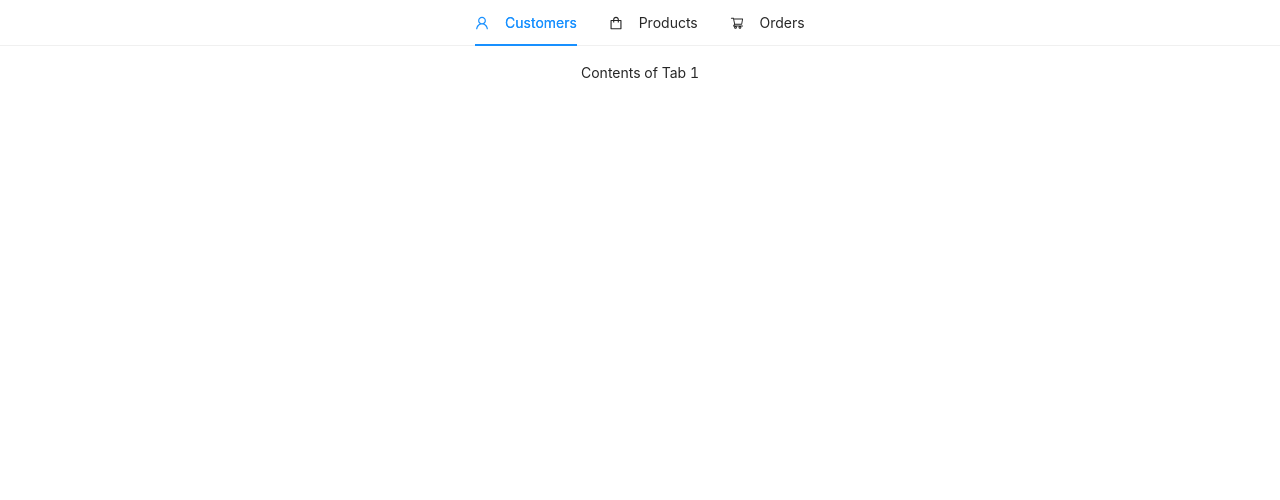
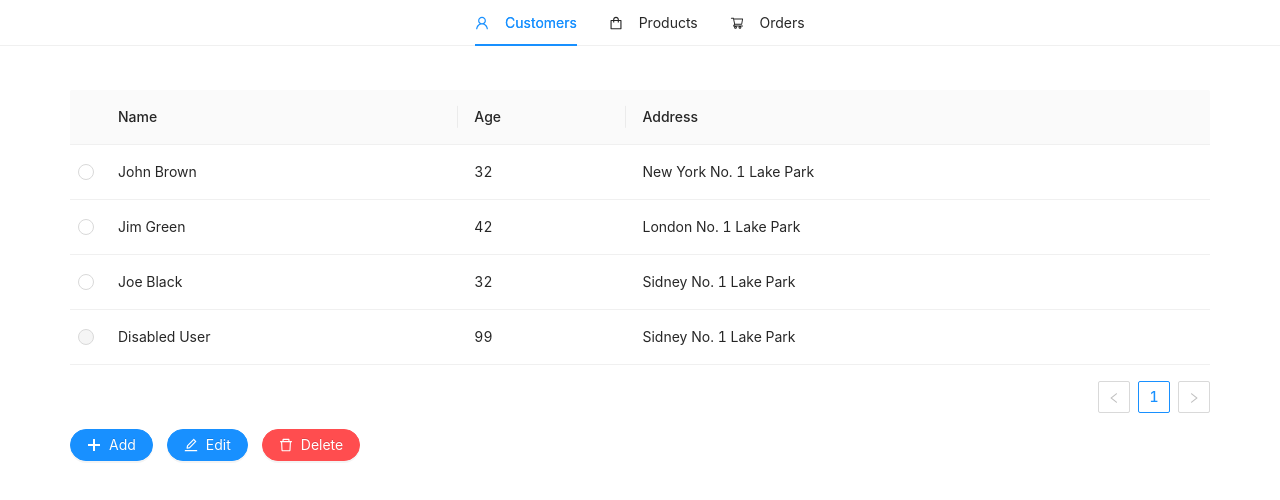
Before and after one commit to antokios/simple-shop, a React (Create React App) app: page / in a window 1280 px wide. Shown: the top 500 px of the page. Built offline with nearby package versions, Linux system fonts and the light colour scheme.

Commit message:
Added DataTable component, populated tabs with mock table

```diff
--- /dev/null
+++ b/src/components/DataTable.css
@@ -0,0 +1,11 @@
+.Table {
+    margin: 2em 5em 5em 5em;
+}
+
+.ButtonGroup {
+    text-align: start;
+}
+
+.ActionButton {
+    margin-right: 1em;
+}
--- /dev/null
+++ b/src/components/DataTable.js
@@ -0,0 +1,36 @@
+import { Table, Button } from 'antd';
+import { PlusOutlined, EditOutlined, DeleteOutlined } from '@ant-design/icons';
+import './DataTable.css';
+
+// rowSelection object indicates the need for row selection
+const rowSelection = {
+    onChange: (selectedRowKeys, selectedRows) => {
+        console.log(`selectedRowKeys: ${selectedRowKeys}`, 'selectedRows: ', selectedRows);
+    },
+    getCheckboxProps: (record) => ({
+        disabled: record.name === 'Disabled User', // Column configuration not to be checked
+        name: record.name,
+    }),
+};
+
+const DataTable = (props) => {
+    return (
+        <div className="Table">
+            <Table
+                rowSelection={{
+                    type: 'radio',
+                    ...rowSelection,
+                }}
+                columns={props.columns}
+                dataSource={props.data}
+            />
+            <div className="ButtonGroup">
+                <Button type="primary" shape="round" icon={<PlusOutlined />} className="ActionButton" onClick={props.addAction}>Add</Button>
+                <Button type="primary" shape="round" icon={<EditOutlined />} className="ActionButton" onClick={props.editAction}>Edit</Button>
+                <Button danger type="primary" shape="round" icon={<DeleteOutlined />} className="ActionButton" onClick={props.deleteAction}>Delete</Button>
+            </div>
+        </div>
+    );
+};
+
+export default DataTable;
--- a/src/pages/Customers.js
+++ b/src/pages/Customers.js
@@ -1,7 +1,69 @@
+import DataTable from '../components/DataTable';
+
+const columns = [
+    {
+        title: 'Name',
+        dataIndex: 'name',
+    },
+    {
+        title: 'Age',
+        dataIndex: 'age',
+    },
+    {
+        title: 'Address',
+        dataIndex: 'address',
+    },
+];
+
+const data = [
+    {
+        key: '1',
+        name: 'John Brown',
+        age: 32,
+        address: 'New York No. 1 Lake Park',
+    },
+    {
+        key: '2',
+        name: 'Jim Green',
+        age: 42,
+        address: 'London No. 1 Lake Park',
+    },
+    {
+        key: '3',
+        name: 'Joe Black',
+        age: 32,
+        address: 'Sidney No. 1 Lake Park',
+    },
+    {
+        key: '4',
+        name: 'Disabled User',
+        age: 99,
+        address: 'Sidney No. 1 Lake Park',
+    },
+];
+
 const Customers = () => {
+    const addCustomer = () => {
+        console.log('Add Customer!!!');
+    };
+
+    const editCustomer = () => {
+        console.log('Edit Customer!!!');
+    };
+
+    const deleteCustomer = () => {
+        console.log('Delete Customer!!!');
+    };
+
     return (
         <div>
-            Contents of Tab 1
+            <DataTable
+                data={data}
+                columns={columns}
+                addAction={addCustomer}
+                editAction={editCustomer}
+                deleteAction={deleteCustomer}
+            />
         </div>
     );
 };
--- a/src/pages/Orders.js
+++ b/src/pages/Orders.js
@@ -1,7 +1,69 @@
+import DataTable from '../components/DataTable';
+
+const columns = [
+    {
+        title: 'Name',
+        dataIndex: 'name',
+    },
+    {
+        title: 'Age',
+        dataIndex: 'age',
+    },
+    {
+        title: 'Address',
+        dataIndex: 'address',
+    },
+];
+
+const data = [
+    {
+        key: '1',
+        name: 'John Brown',
+        age: 32,
+        address: 'New York No. 1 Lake Park',
+    },
+    {
+        key: '2',
+        name: 'Jim Green',
+        age: 42,
+        address: 'London No. 1 Lake Park',
+    },
+    {
+        key: '3',
+        name: 'Joe Black',
+        age: 32,
+        address: 'Sidney No. 1 Lake Park',
+    },
+    {
+        key: '4',
+        name: 'Disabled User',
+        age: 99,
+        address: 'Sidney No. 1 Lake Park',
+    },
+];
+
 const Orders = () => {
+    const addOrder = () => {
+        console.log('Add Order!!!');
+    };
+
+    const editOrder = () => {
+        console.log('Edit Order!!!');
+    };
+
+    const deleteOrder = () => {
+        console.log('Delete Order!!!');
+    };
+
     return (
         <div>
-            Contents of Tab 3
+            <DataTable
+                data={data}
+                columns={columns}
+                addAction={addOrder}
+                editAction={editOrder}
+                deleteAction={deleteOrder}
+            />
         </div>
     );
 };
--- a/src/pages/Products.js
+++ b/src/pages/Products.js
@@ -1,7 +1,69 @@
+import DataTable from '../components/DataTable';
+
+const columns = [
+    {
+        title: 'Name',
+        dataIndex: 'name',
+    },
+    {
+        title: 'Age',
+        dataIndex: 'age',
+    },
+    {
+        title: 'Address',
+        dataIndex: 'address',
+    },
+];
+
+const data = [
+    {
+        key: '1',
+        name: 'John Brown',
+        age: 32,
+        address: 'New York No. 1 Lake Park',
+    },
+    {
+        key: '2',
+        name: 'Jim Green',
+        age: 42,
+        address: 'London No. 1 Lake Park',
+    },
+    {
+        key: '3',
+        name: 'Joe Black',
+        age: 32,
+        address: 'Sidney No. 1 Lake Park',
+    },
+    {
+        key: '4',
+        name: 'Disabled User',
+        age: 99,
+        address: 'Sidney No. 1 Lake Park',
+    },
+];
+
 const Products = () => {
+    const addProduct = () => {
+        console.log('Add Product!!!');
+    };
+
+    const editProduct = () => {
+        console.log('Edit Product!!!');
+    };
+
+    const deleteProduct = () => {
+        console.log('Delete Product!!!');
+    };
+
     return (
         <div>
-            Contents of Tab 2
+            <DataTable
+                data={data}
+                columns={columns}
+                addAction={addProduct}
+                editAction={editProduct}
+                deleteAction={deleteProduct}
+            />
         </div>
     );
 };
```
Also changed, not shown: 1 other file (tests, documents, lock files or other folders).
